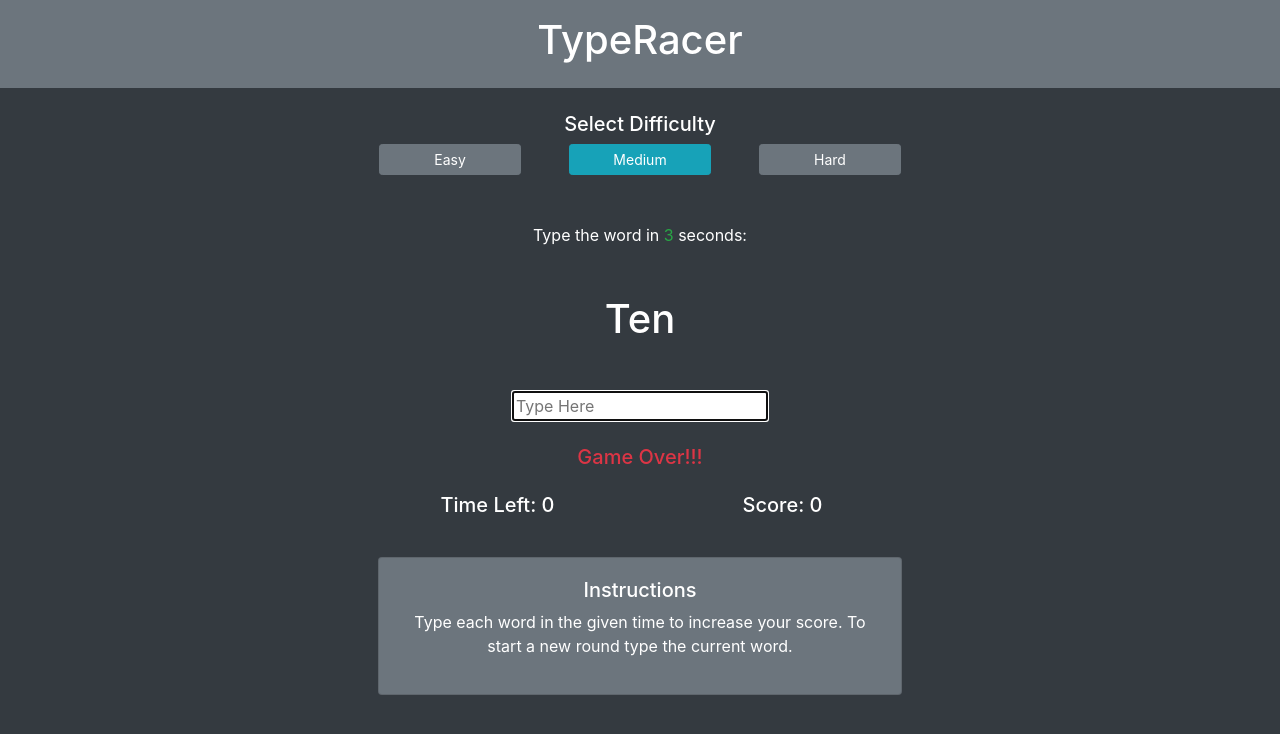
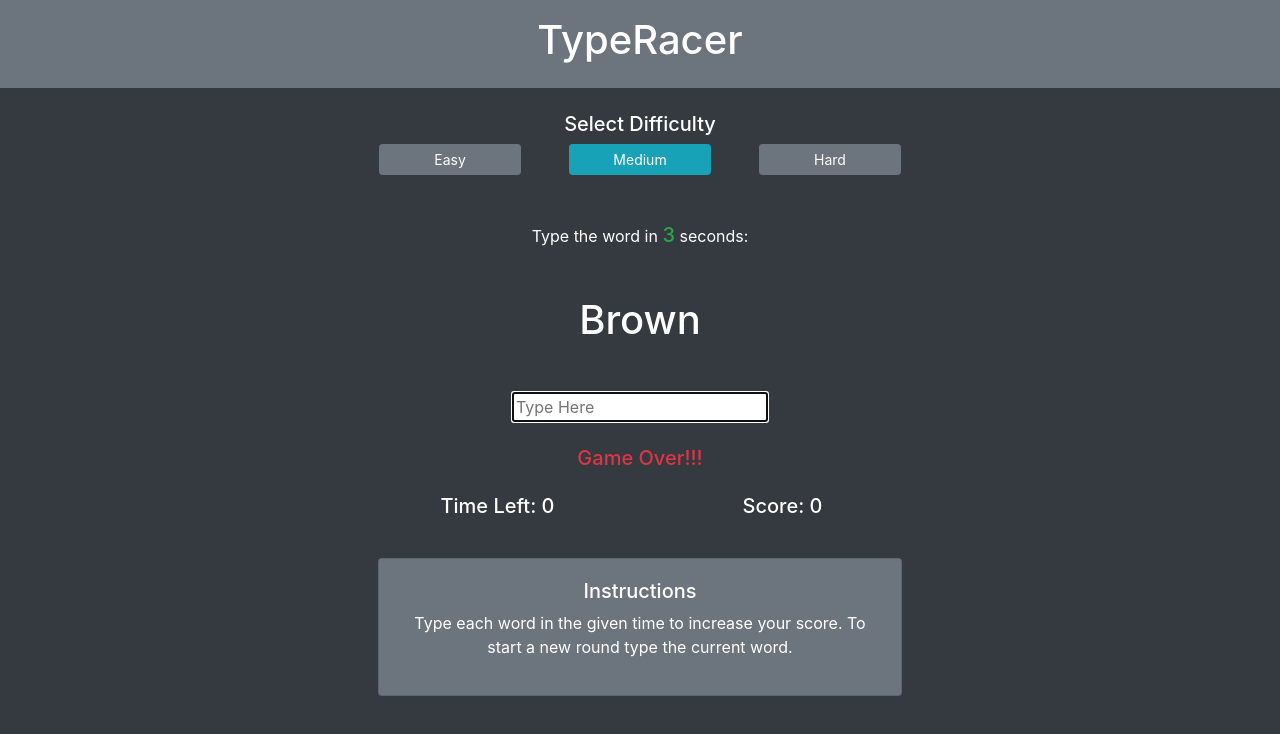
Before and after one commit to nathankwon/type-racer, a plain HTML site: page index.html in a window 1280 px wide. Drawn offline with nearby package versions, Linux system fonts and the light colour scheme.

Commit message:
added 'typing' message, minor ui changes

```diff
--- a/index.html
+++ b/index.html
@@ -27,7 +27,7 @@
 
           <!-- Word and Input -->
           <p> Type the word in
-            <span class="text-success" id="seconds"> Time </span>
+            <span class="text-success h5" id="seconds"> Time </span>
             seconds:
           </p>
           <h1 class="mt-5 mb-5" id="current-word"> hello </h1>
--- a/main.js
+++ b/main.js
@@ -3,9 +3,9 @@
 
 //Available Levels
 const levels = {
-  easy: 5,
+  easy: 4,
   medium: 3,
-  hard: 1
+  hard: 2
 };
 
 // To change level
@@ -35,7 +35,17 @@
   'Seven',
   'Eight',
   'Nine',
-  'Ten'
+  'Ten',
+  'Red',
+  'Blue',
+  'Green',
+  'Yellow',
+  'White',
+  'Purple',
+  'Orange',
+  'Black',
+  'Brown',
+  'Pink'
 ];
 
 // Initialise Game
@@ -81,6 +91,8 @@
   isPlaying = false;
   time = 0;
   wordInput.value = "";
+  // Show number of seconds in UI
+  seconds.innerHTML = currentLevel;
 }
 
 // Start match
@@ -106,11 +118,14 @@
   if (wordInput.value === currentWord.innerHTML) {
     message.innerHTML = 'Correct!!!';
     // Makes message color green on success
+    message.classList.remove('text-warning');
     message.classList.remove('text-danger');
     message.classList.add('text-success');
     return true
   } else {
-    message.innerHTML = "";
+    message.innerHTML = "Typing...";
+    message.classList.remove('text-success');
+    message.classList.add('text-warning');
     return false;
   }
 }
@@ -137,12 +152,14 @@
 
 // Check game status
 function checkStatus() {
-  if (!isPlaying && time === 0 /* && wordInput.value === "" */) {
+  if (!isPlaying && time === 0) {
     message.innerHTML = 'Game Over!!!';
     // Make message colour red on game over
     message.classList.remove('text-success');
+    message.classList.remove('text-warning');
     message.classList.add('text-danger');
-    // Set score to -1 so user doesnt get a free point when starting a new game.
-    score = -1;
+    // Set score to -1 if we dont want the user to get a free point when starting a new game.
+    // score = -1;
+    score = 0;
   }
 }
```
Also changed, not shown: 1 other file.
